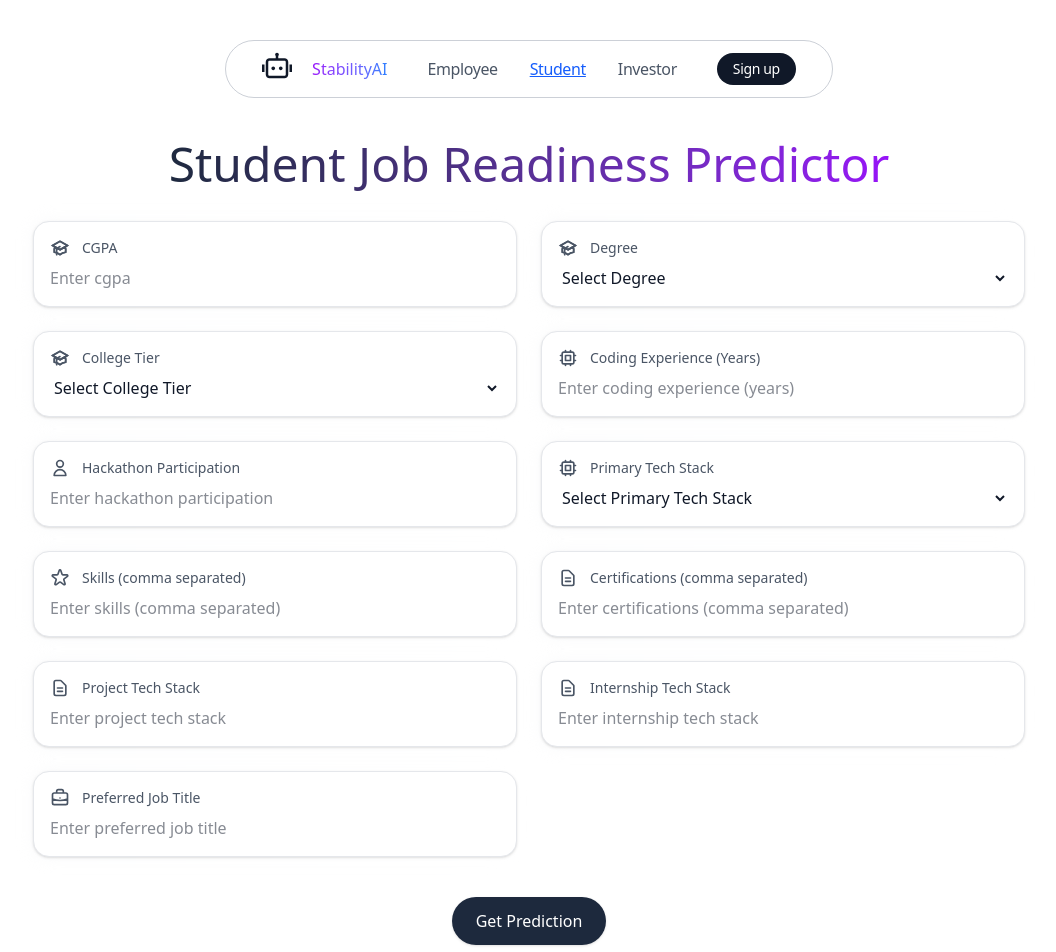
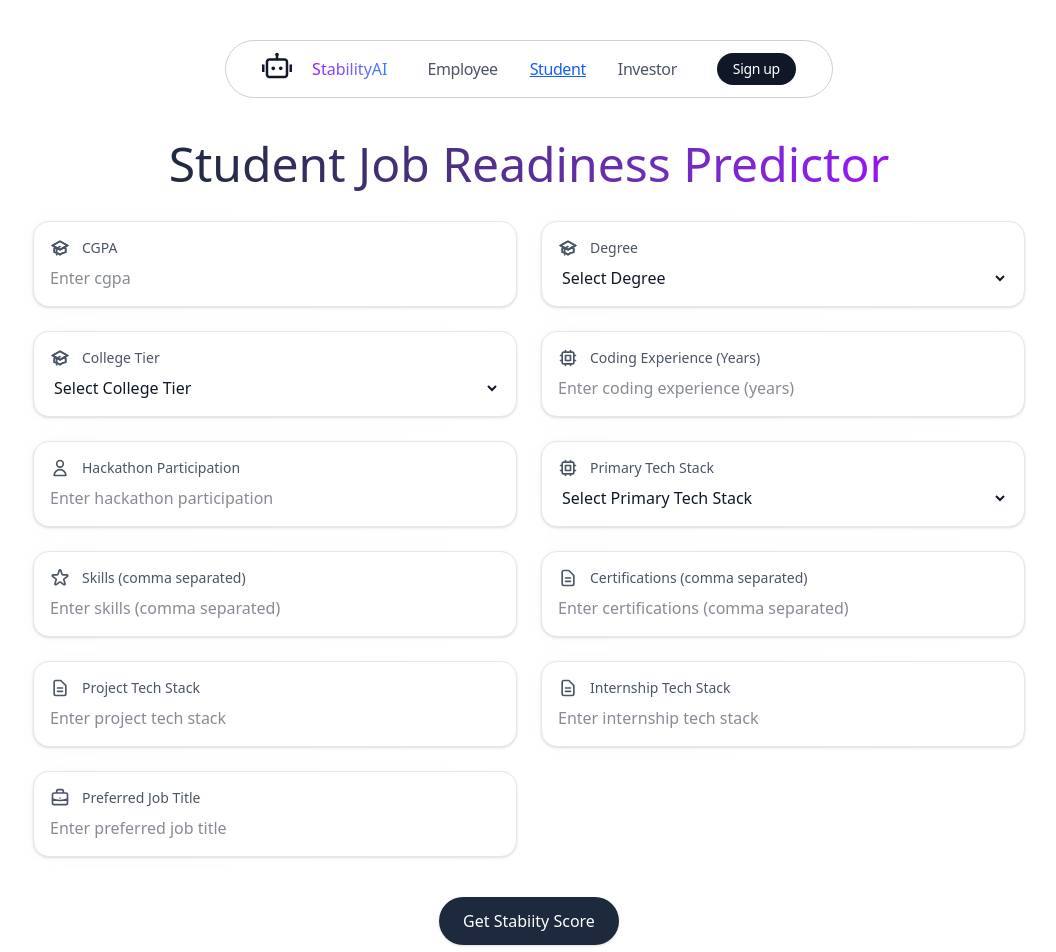
Before and after one commit to SravanamCharan20/StabiAi, a React (Vite) app in the folder frontend/: page /student/predict in a window 1280 px wide. Shown: the top 952 px of the page, without its empty margins (111-1167 px from the left). Built offline with nearby package versions, Linux system fonts and the light colour scheme.

Commit message:
Before Commit is Student Module Completion

```diff
--- a/frontend/src/pages/student/studentPred.jsx
+++ b/frontend/src/pages/student/studentPred.jsx
@@ -220,7 +220,7 @@ const StudentPred = () => {
             transition-all duration-200 disabled:opacity-50 disabled:cursor-not-allowed"
             disabled={loading}
           >
-            {loading ? "Analyzing..." : "Get Prediction"}
+            {loading ? "Analyzing..." : "Get Stabiity Score"}
           </button>
         </div>
       </form>
```
